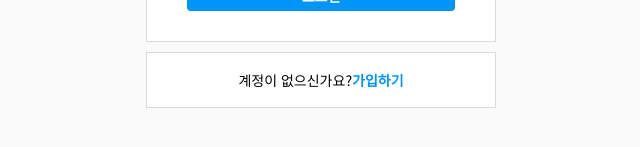
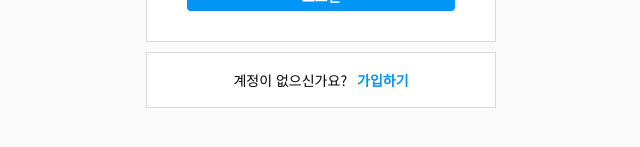
Before and after one commit to dev-t2/expo-kakao-friend-list, a React (Create React App) app: page / in a window 1280 px wide. Shown: the part 455-602 px from the top of the page, without its empty margins (319-959 px from the left). Built offline with nearby package versions, Linux system fonts and the light colour scheme.

Commit message:
Login Style Update

```diff
--- a/src/screen/Login.tsx
+++ b/src/screen/Login.tsx
@@ -73,6 +73,7 @@ const BottomBox = styled(Box)({
 const StyledA = styled.a({
   fontWeight: 600,
   color: '#0095f6',
+  marginLeft: '10px',
 });
 
 const Login = () => {
```
Also changed, not shown: public/index.html (+0 -10 lines).
